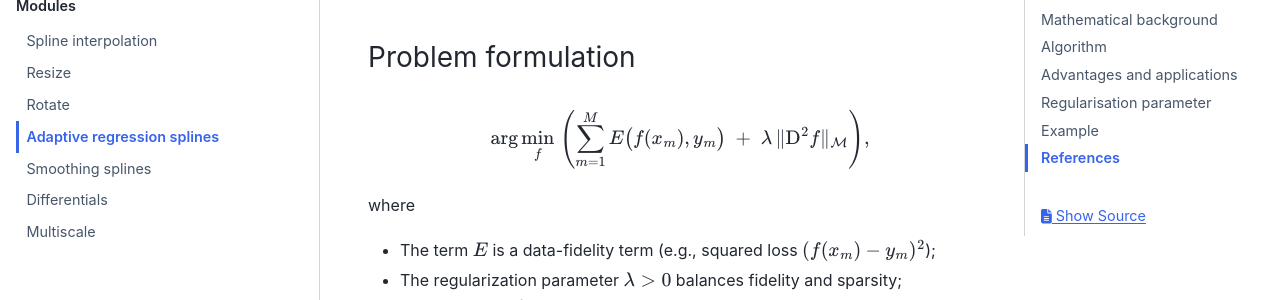
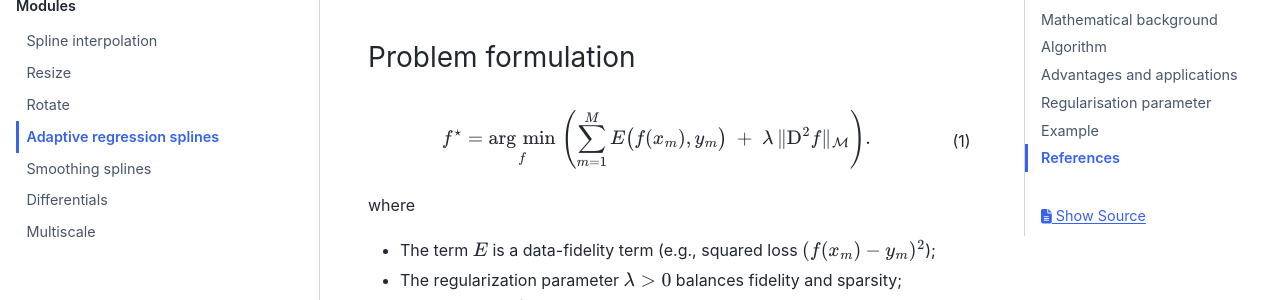
Before and after one commit to splineops/splineops, a Sphinx documentation site: the page built from docs/user-guide/04_adaptive_regression_splines.rst, in a window 1280 px wide and 900 px high, scrolled down 660 px. Shown: the part 150-450 px from the top of the window. Built offline with Sphinx 7.4.7 and the PyData theme 0.15.4, drawn with Linux system fonts in a browser that asks for light colours; pages that are not in the unit, such as notebooks, are missing from menus.

Commit message:
Add f start to regression splines

```diff
--- a/docs/user-guide/04_adaptive_regression_splines.rst
+++ b/docs/user-guide/04_adaptive_regression_splines.rst
@@ -34,12 +34,13 @@ Problem formulation
 ~~~~~~~~~~~~~~~~~~~
 
 .. math::
+   :label: eq:gblasso
 
-   \arg\min_{f}\;
+   f^\star = \operatorname*{arg\,min}_{f}\;
    \Biggl(
      \sum_{m=1}^{M} E\bigl(f(x_m),y_m\bigr)
      \;+\; \lambda\,\|\mathrm{D}^2 f\|_{\mathcal{M}}
-   \Biggr),
+   \Biggr).
 
 where
 
```
